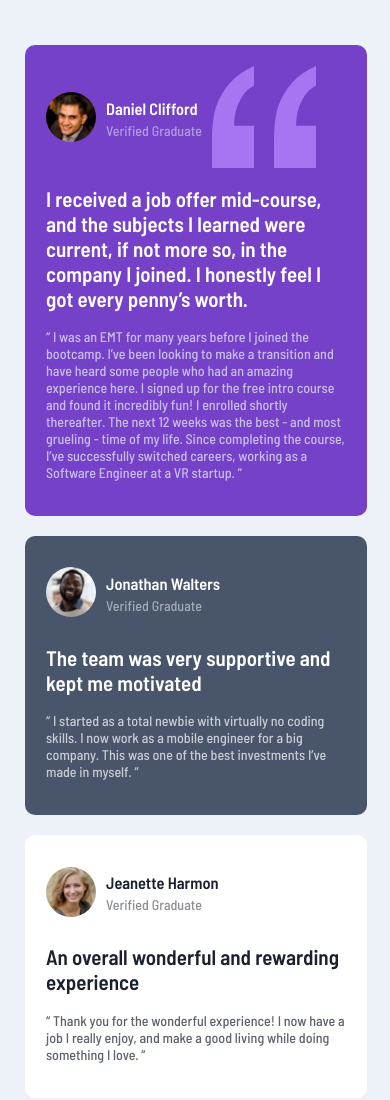
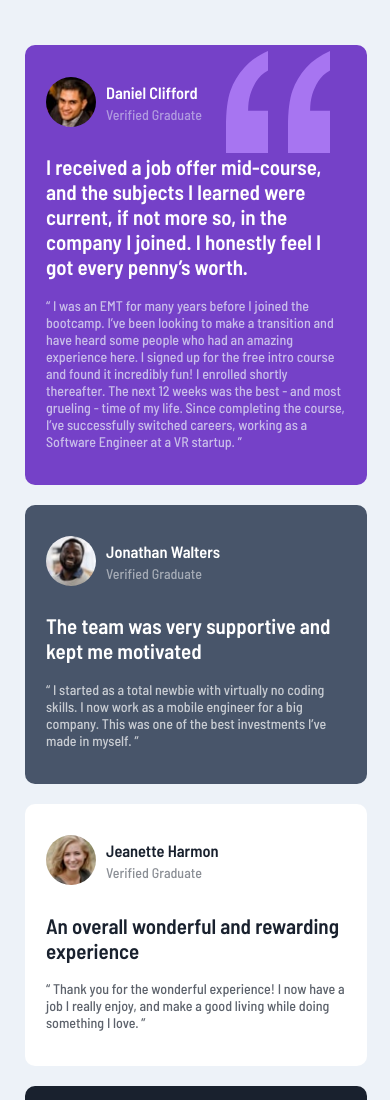
Before and after one commit to FSwebdeveloper/Testimonials-grid-section, a plain HTML site: page index.html in a window 390 px wide. Shown: the top 1100 px of the page. Drawn offline with Linux system fonts and the light colour scheme.

Commit message:
Update style.css

```diff
--- a/Css/style.css
+++ b/Css/style.css
@@ -63,6 +63,12 @@ body
   font-family: 'Barlow Semi Condensed', sans-serif;
   color: hsl(0, 0%, 100%);
 
+}
+
+.bg-pattern
+{
+  position: absolute;
+  margin-left: 350px;
 }
 
 .First-row
@@ -202,6 +208,11 @@ body
 
 }
 
+.bg-pattern
+{
+  margin-left: 180px;
+}
+
 }
 
 
```
